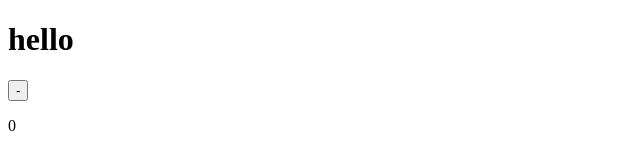
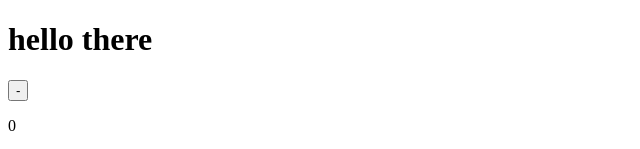
Before and after one commit to Arunjoseph3007/on-events, a React (Vite) app: page / in a window 1280 px wide. Shown: the top 149 px of the page, without its empty margins (0-640 px from the left). Built offline with nearby package versions, Linux system fonts and the light colour scheme.

Commit message:
Separate folder for frontend done

```diff
--- a/api/index.ts
+++ b/api/index.ts
@@ -1,6 +1,6 @@
 import app from "../src/base";
 import express from "express";
-import { render } from "../src/pages/server";
+import { render } from "../frontend/server";
 import fs from "fs";
 import errorHandlingMiddleware from "../src/middlewares/errorHandling";
 import path from "path";
--- a/src/pages/app.tsx
+++ b/frontend/app.tsx
@@ -2,9 +2,10 @@ import { useState } from "react";
 
 export default function App() {
   const [count, setCount] = useState(0);
+
   return (
     <div>
-      <h1>hello</h1>
+      <h1>hello there</h1>
       <button onClick={() => setCount((p) => p - 1)}>-</button>
       <p>{count}</p>
       <button onClick={() => setCount((p) => p + 1)}>+</button>
--- a/index.html
+++ b/index.html
@@ -7,6 +7,6 @@
   </head>
   <body>
     <div id="app"><!--ssr-outlet--></div>
-    <script type="module" src="/src/pages/client.tsx"></script>
+    <script type="module" src="/frontend/client.tsx"></script>
   </body>
 </html>
--- a/package.json
+++ b/package.json
@@ -7,7 +7,7 @@
     "lint": "tsc --noEmit",
     "start": "tsc && node src/index.js",
     "build:client": "vite build --outDir dist/client",
-    "build:server": "vite build --ssr src/pages/server.tsx --outDir dist/server",
+    "build:server": "vite build --ssr frontend/server.tsx --outDir dist/server",
     "build": "esbuild src/index.ts --platform=node --outfile=dist/index.js --bundle",
     "watch": "esbuild src/index.ts --platform=node --outfile=dist/watch.js --bundle --watch",
     "dev:frontend": "esbuild src/dev.ts --platform=node --outfile=dist/frontend.js --bundle --external:vite && node dist/frontend.js",
--- a/src/dev.ts
+++ b/src/dev.ts
@@ -19,7 +19,7 @@ createServer({
 
     try {
       const template = await vite.transformIndexHtml(url, HTML);
-      const { render } = await vite.ssrLoadModule("/src/pages/server.tsx");
+      const { render } = await vite.ssrLoadModule("/frontend/server.tsx");
 
       const html = template.replace(`<!--ssr-outlet-->`, render);
       res.status(200).set({ "Content-Type": "text/html" }).end(html);
--- a/tsconfig.json
+++ b/tsconfig.json
@@ -26,7 +26,7 @@
 
     /* Modules */
     "module": "CommonJS",                                /* Specify what module code is generated. */
-    "rootDir": "./src",                                  /* Specify the root folder within your source files. */
+    "rootDir": ".",                                  /* Specify the root folder within your source files. */
     // "moduleResolution": "node10",                     /* Specify how TypeScript looks up a file from a given module specifier. */
     // "baseUrl": "./",                                  /* Specify the base directory to resolve non-relative module names. */
     // "paths": {},                                      /* Specify a set of entries that re-map imports to additional lookup locations. */
```
Also changed, not shown: frontend/client.tsx (renamed from src/pages/client.tsx), frontend/server.tsx (renamed from src/pages/server.tsx).
